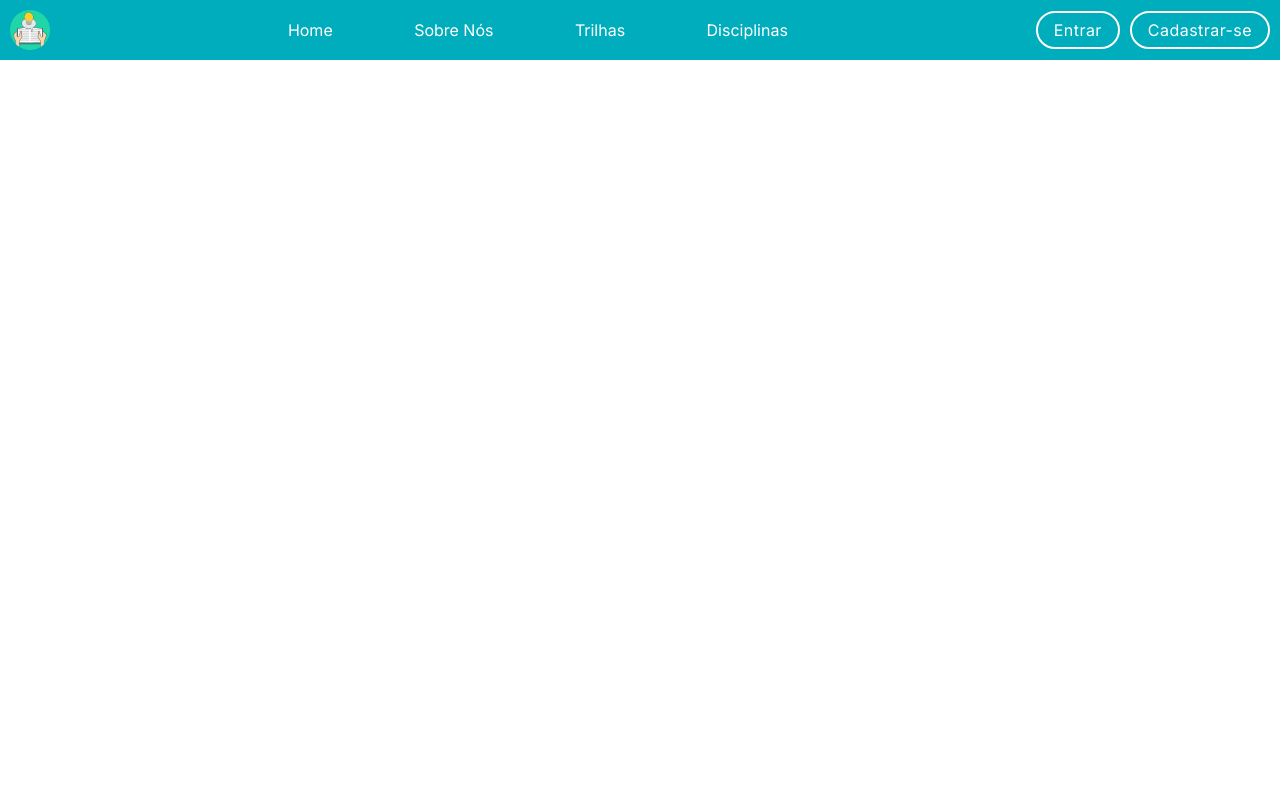
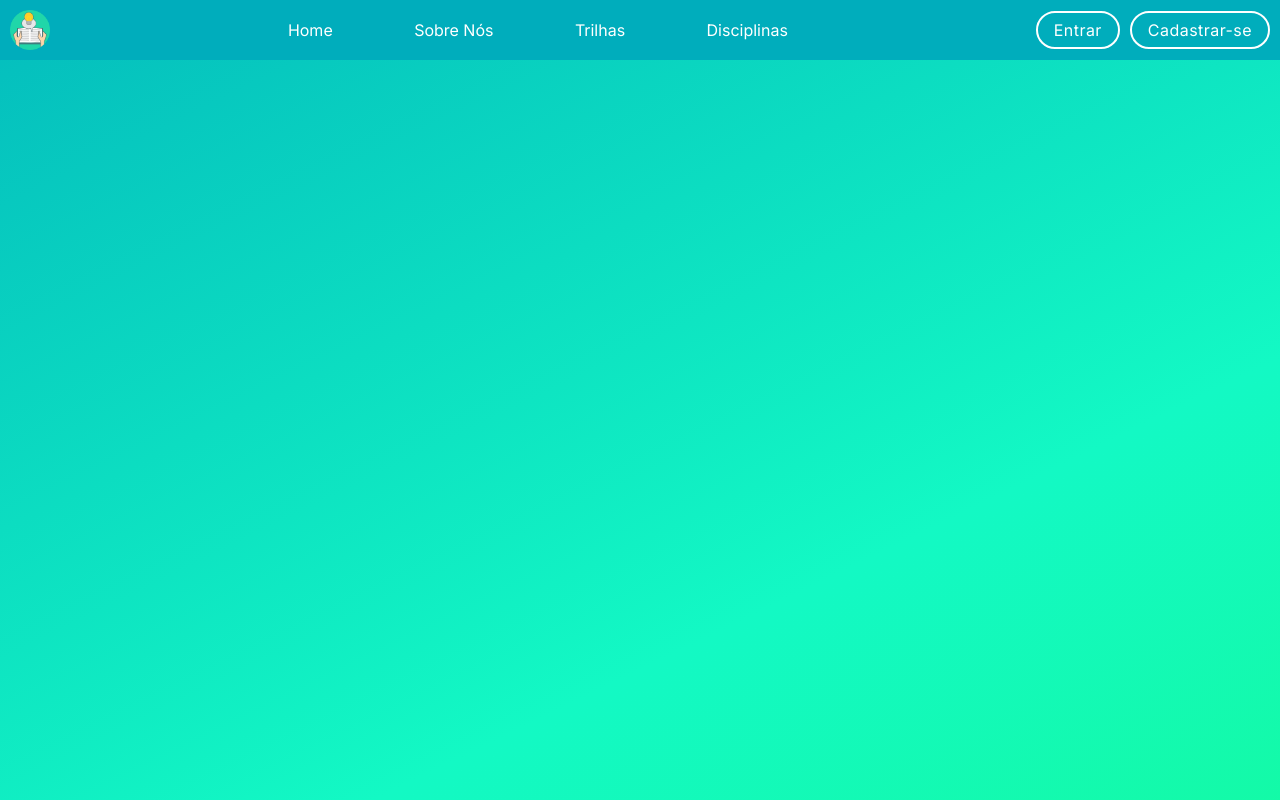
Before and after one commit to jvitorfeliciano/Know-Bridge, a React (Create React App) app: page /sign-up in a window 1280 px wide. Built offline with nearby package versions, Linux system fonts and the light colour scheme.

Commit message:
feat: add auth component

```diff
--- a/src/App.js
+++ b/src/App.js
@@ -2,6 +2,7 @@ import { BrowserRouter, Routes, Route } from "react-router-dom";
 import GlobalStyle from "./assets/styles";
 import Header from "./components/Header";
 import HomePage from "./pages/HomePage";
+import SignUp from "./pages/SignUp";
 
 function App() {
     return (
@@ -10,6 +11,7 @@ function App() {
             <Header />
             <Routes>
                 <Route path="/" element={<HomePage />} />
+                <Route path="sign-up" element={<SignUp />} />
             </Routes>
         </BrowserRouter>
     );
--- /dev/null
+++ b/src/components/AuthContainer/index.js
@@ -0,0 +1,28 @@
+import styled from "styled-components";
+
+export default function AuthContainer({ children }) {
+    return <Container>{children}</Container>;
+}
+
+const Container = styled.main`
+    width: 100vw;
+    height: calc(100vh - 60px);
+    display: flex;
+    justify-content: center;
+    align-items: center;
+    background: linear-gradient(334deg, #14fc74, #13f9c4, #00adbc);
+    background-size: 180% 180%;
+    animation: gradient-animation 6s ease infinite;
+
+    @keyframes gradient-animation {
+        0% {
+            background-position: 0% 50%;
+        }
+        50% {
+            background-position: 100% 50%;
+        }
+        100% {
+            background-position: 0% 50%;
+        }
+    }
+`;
--- /dev/null
+++ b/src/pages/SignUp/index.js
@@ -0,0 +1,9 @@
+import AuthContainer from "../../components/AuthContainer";
+
+export default function SignUp() {
+    return (
+        <AuthContainer>
+            <div></div>
+        </AuthContainer>
+    );
+}
```
